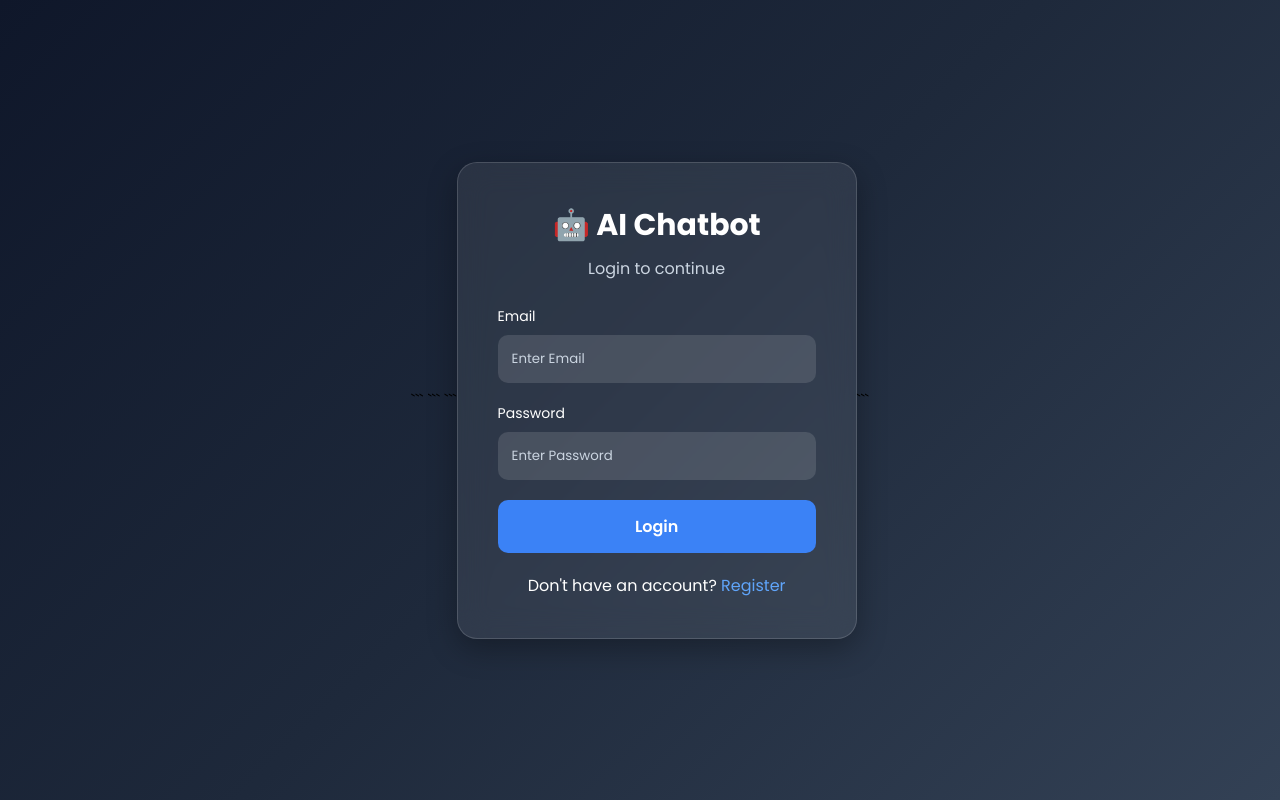
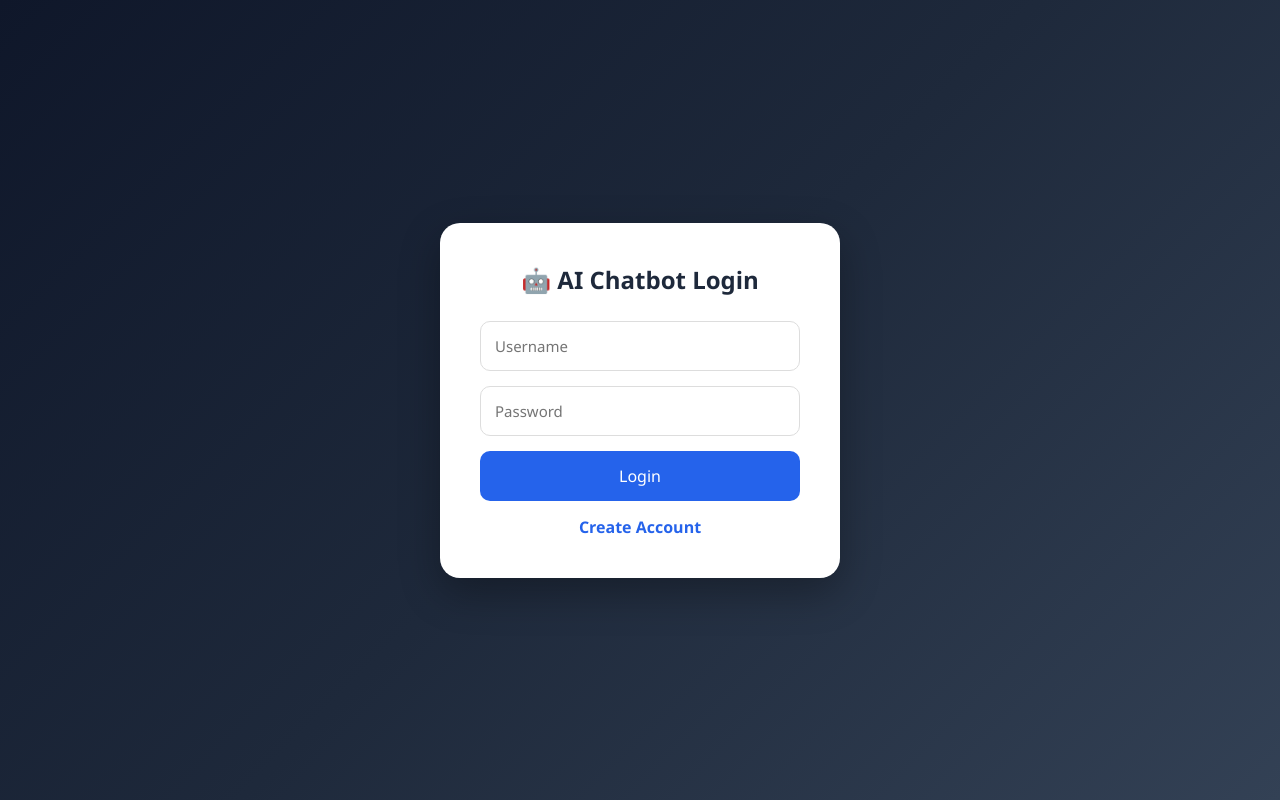
Before and after one commit to Tanmaya19D/AI-CHATBOT-NLP, a Flask app: template templates/login.html in a window 1280 px wide. Run offline with Flask 3, Linux system fonts and the light colour scheme; the template is opened without the code that fills it, so the values that code supplies are empty; parts of the project's set-up code (start-up, migrations or seed data) failed here and were passed over.

Commit message:
Add user authentication with login, registration and sessions

````diff
--- a/app.py
+++ b/app.py
@@ -1,4 +1,10 @@
-from flask import Flask, render_template, request
+from flask import (
+    Flask,
+    render_template,
+    request,
+    redirect,
+    session
+)
 
 from src.chatbot import get_response
 from src.sentiment import get_sentiment
@@ -12,18 +18,92 @@ from src.database import (
     get_recent_chats
 )
 
+from src.auth import (
+    create_users_table,
+    register_user,
+    login_user
+)
+
 app = Flask(__name__)
 
+app.secret_key = "chatbot_secret_key_2026"
+
 create_database()
+create_users_table()
+
+
+@app.route("/register", methods=["GET", "POST"])
+def register():
+
+    if request.method == "POST":
+
+        username = request.form["username"]
+        email = request.form["email"]
+        password = request.form["password"]
+
+        success = register_user(
+            username,
+            email,
+            password
+        )
+
+        if success:
+            return redirect("/login")
+
+        return "Username or Email already exists"
+
+    return render_template("register.html")
+
+
+@app.route("/login", methods=["GET", "POST"])
+def login():
+
+    if request.method == "POST":
+
+        username = request.form["username"]
+        password = request.form["password"]
+
+        user_id = login_user(
+            username,
+            password
+        )
+
+        if user_id:
+
+            session["user_id"] = user_id
+            session["username"] = username
+
+            return redirect("/")
+
+        return "Invalid Username or Password"
+
+    return render_template("login.html")
+
+
+@app.route("/logout")
+def logout():
+
+    session.clear()
+
+    return redirect("/login")
 
 
 @app.route("/")
 def home():
-    return render_template("index.html")
+
+    if "user_id" not in session:
+        return redirect("/login")
+
+    return render_template(
+        "index.html"
+    )
 
 
 @app.route("/chat", methods=["POST"])
 def chat():
+
+    if "user_id" not in session:
+        return "Please login first"
 
     message = request.form["message"]
 
@@ -49,6 +129,9 @@ def chat():
 @app.route("/history")
 def history():
 
+    if "user_id" not in session:
+        return redirect("/login")
+
     chats = get_all_chats()
 
     return render_template(
@@ -59,6 +142,9 @@ def history():
 
 @app.route("/dashboard")
 def dashboard():
+
+    if "user_id" not in session:
+        return redirect("/login")
 
     recent_chats = get_recent_chats()
 
--- a/src/auth.py
+++ b/src/auth.py
@@ -1,21 +1,38 @@
 import sqlite3
-from werkzeug.security import generate_password_hash
-from werkzeug.security import check_password_hash
+from werkzeug.security import generate_password_hash, check_password_hash
 
-DB_NAME = "chatbot.db"
+DB_PATH = "database/chat_history.db"
+
+
+def create_users_table():
+
+    conn = sqlite3.connect(DB_PATH)
+    cursor = conn.cursor()
+
+    cursor.execute("""
+    CREATE TABLE IF NOT EXISTS users(
+        id INTEGER PRIMARY KEY AUTOINCREMENT,
+        username TEXT UNIQUE NOT NULL,
+        email TEXT UNIQUE NOT NULL,
+        password TEXT NOT NULL
+    )
+    """)
+
+    conn.commit()
+    conn.close()
 
 
 def register_user(username, email, password):
-    conn = sqlite3.connect(DB_NAME)
+
+    conn = sqlite3.connect(DB_PATH)
     cursor = conn.cursor()
 
     hashed_password = generate_password_hash(password)
 
     try:
         cursor.execute("""
-            INSERT INTO users
-            (username, email, password)
-            VALUES (?, ?, ?)
+        INSERT INTO users(username,email,password)
+        VALUES(?,?,?)
         """, (
             username,
             email,
@@ -33,13 +50,14 @@ def register_user(username, email, password):
 
 
 def login_user(username, password):
-    conn = sqlite3.connect(DB_NAME)
+
+    conn = sqlite3.connect(DB_PATH)
     cursor = conn.cursor()
 
     cursor.execute("""
-        SELECT id, password
-        FROM users
-        WHERE username = ?
+    SELECT id,password
+    FROM users
+    WHERE username=?
     """, (username,))
 
     user = cursor.fetchone()
--- a/templates/login.html
+++ b/templates/login.html
@@ -1,14 +1,9 @@
 <!DOCTYPE html>
-
-<html lang="en">
+<html>
 
 <head>
-    <meta charset="UTF-8">
-    <meta name="viewport" content="width=device-width, initial-scale=1.0">
-    <title>Login | AI Chatbot</title>
 
-```
-<link href="https://fonts.googleapis.com/css2?family=Poppins:wght@300;400;500;600;700&display=swap" rel="stylesheet">
+    <title>AI Chatbot Login</title>
 
     <style>
 
@@ -16,15 +11,14 @@
             margin:0;
             padding:0;
             box-sizing:border-box;
-        font-family:'Poppins',sans-serif;
+            font-family:'Segoe UI',sans-serif;
         }
 
         body{
-        min-height:100vh;
+            height:100vh;
             display:flex;
             justify-content:center;
             align-items:center;
-
             background:linear-gradient(
                 135deg,
                 #0f172a,
@@ -33,182 +27,88 @@
             );
         }
 
-    .login-container{
-
+        .card{
             width:400px;
-
-        background:rgba(255,255,255,0.08);
-
-        backdrop-filter:blur(15px);
-
-        border:1px solid rgba(255,255,255,0.15);
-
+            background:white;
+            padding:40px;
             border-radius:20px;
-
-        padding:40px;
-
-        color:white;
-
-        box-shadow:0 10px 30px rgba(0,0,0,0.3);
+            box-shadow:0 15px 40px rgba(0,0,0,.3);
         }
 
-    .logo{
-
+        h2{
             text-align:center;
             margin-bottom:25px;
+            color:#1e293b;
         }
 
-    .logo h1{
-        font-size:30px;
+        input{
+            width:100%;
+            padding:14px;
+            margin-bottom:15px;
+            border:1px solid #ddd;
+            border-radius:10px;
+            font-size:15px;
         }
 
-    .logo p{
-        color:#cbd5e1;
-        margin-top:8px;
+        button{
+            width:100%;
+            padding:14px;
+            border:none;
+            border-radius:10px;
+            background:#2563eb;
+            color:white;
+            font-size:16px;
+            cursor:pointer;
         }
 
-    .input-group{
-        margin-bottom:20px;
+        button:hover{
+            background:#1d4ed8;
         }
 
-    .input-group label{
+        a{
             display:block;
-        margin-bottom:8px;
-        font-size:14px;
-    }
-
-    .input-group input{
-
-        width:100%;
-        padding:14px;
-
-        border:none;
-        outline:none;
-
-        border-radius:10px;
-
-        background:rgba(255,255,255,0.12);
-
-        color:white;
-    }
-
-    .input-group input::placeholder{
-        color:#cbd5e1;
-    }
-
-    .login-btn{
-
-        width:100%;
-
-        padding:14px;
-
-        border:none;
-
-        border-radius:10px;
-
-        background:#3b82f6;
-
-        color:white;
-
-        font-size:16px;
-
-        font-weight:600;
-
-        cursor:pointer;
-
-        transition:0.3s;
-    }
-
-    .login-btn:hover{
-
-        background:#2563eb;
-        transform:translateY(-2px);
-    }
-
-    .extra-links{
-
-        margin-top:20px;
-
             text-align:center;
-    }
-
-    .extra-links a{
-
-        color:#60a5fa;
-
+            margin-top:15px;
             text-decoration:none;
-    }
-
-    .extra-links a:hover{
-        text-decoration:underline;
+            color:#2563eb;
+            font-weight:bold;
         }
 
     </style>
-```
 
 </head>
 
 <body>
 
-```
-<div class="login-container">
+    <div class="card">
 
-    <div class="logo">
-
-        <h1>🤖 AI Chatbot</h1>
-
-        <p>Login to continue</p>
-
-    </div>
+        <h2>🤖 AI Chatbot Login</h2>
 
         <form method="POST">
 
-        <div class="input-group">
-
-            <label>Email</label>
-
             <input
-                type="email"
-                name="email"
-                placeholder="Enter Email"
-                required
-            >
-
-        </div>
-
-        <div class="input-group">
-
-            <label>Password</label>
+                type="text"
+                name="username"
+                placeholder="Username"
+                required>
 
             <input
                 type="password"
                 name="password"
-                placeholder="Enter Password"
-                required
-            >
+                placeholder="Password"
+                required>
 
-        </div>
-
-        <button
-            type="submit"
-            class="login-btn"
-        >
+            <button type="submit">
                 Login
             </button>
 
         </form>
 
-    <div class="extra-links">
-
-        <p>
-            Don't have an account?
-            <a href="/register">Register</a>
-        </p>
+        <a href="/register">
+            Create Account
+        </a>
 
     </div>
-
-</div>
-```
 
 </body>
 
````
Also changed, not shown: templates/index.html (+70 -2 lines), templates/register.html (added, +105 -0 lines). Lines whose indentation alone changed are shown as unchanged.
